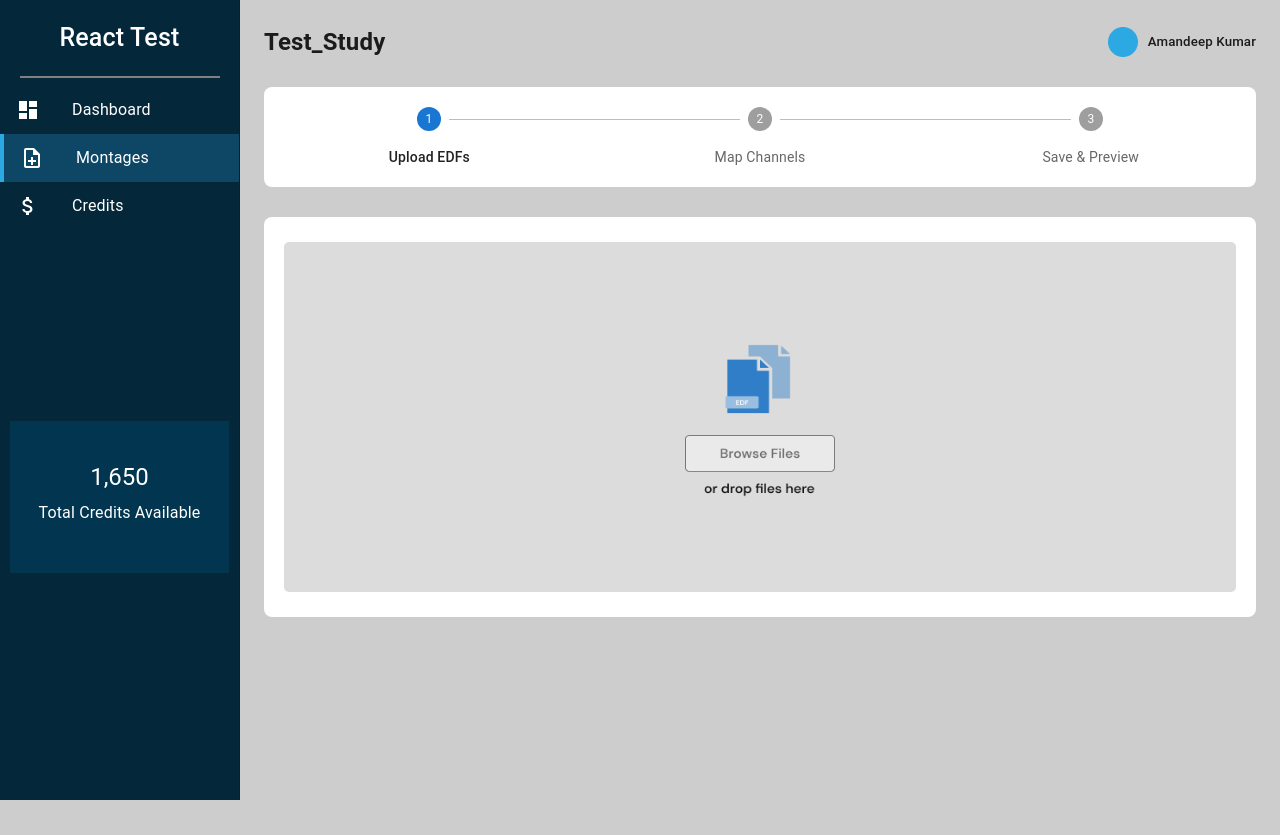
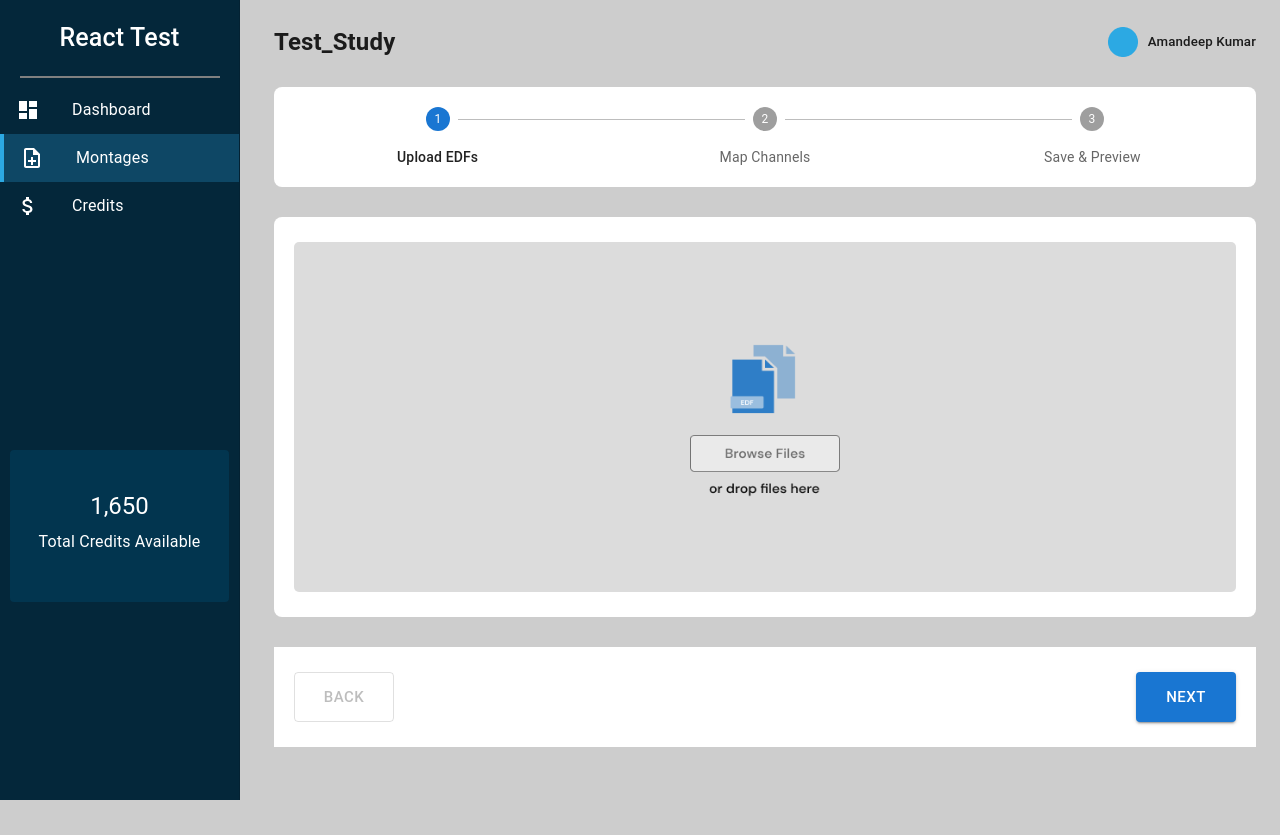
Before and after one commit to Amandeep4567/Neurobit-Technologies, a React (Vite) app: page / in a window 1280 px wide. Before the commit the page ends 800 px from the top, so only its background shows below. Built offline with nearby package versions, Linux system fonts and the light colour scheme.

Commit message:
feat: code updated

```diff
--- a/src/components/BackNext.jsx
+++ b/src/components/BackNext.jsx
@@ -1,7 +1,42 @@
+import "../styles/CompStyles/backnext.css";
 import React from "react";
+import { Box } from "@mui/system";
+import Stack from "@mui/material/Stack";
+import Button from "@mui/material/Button";
+import { Typography } from "@mui/material";
 
 const BackNext = () => {
-  return <div>BackNext</div>;
+  return (
+    <div className="bottom_section">
+      <Box
+        sx={{
+          width: "100%",
+          bgcolor: "#ffffff",
+          paddingY: "25px",
+          paddingX: "20px",
+          display: "flex",
+          justifyContent: "space-between",
+          display: "flex",
+          justifyContent: "space-between",
+        }}
+      >
+        <Button
+          variant="outlined"
+          sx={{ width: "100px", height: "50px", fontSize: "15px" }}
+          disabled
+        >
+          Back
+        </Button>
+        <Button
+          variant="contained"
+          sx={{ width: "100px", height: "50px", fontSize: "15px" }}
+          href="#contained-buttons"
+        >
+          Next
+        </Button>
+      </Box>
+    </div>
+  );
 };
 
 export default BackNext;
--- a/src/components/Sidebar.jsx
+++ b/src/components/Sidebar.jsx
@@ -17,7 +17,7 @@ import MenuIcon from "@mui/icons-material/Menu";
 import Toolbar from "@mui/material/Toolbar";
 import Typography from "@mui/material/Typography";
 import { bgcolor, fontSize, height, textAlign } from "@mui/system";
-import { DropdownBox, Stepper } from ".";
+import { DropdownBox, Stepper, BackNext } from ".";
 import { FormatAlignJustify, Opacity, WrapText } from "@mui/icons-material";
 
 const drawerWidth = 240;
@@ -66,10 +66,6 @@ function Sidebar() {
             </ListItemButton>
           </ListItem>
         ))}
-        {/* <div className="bottom_box">
-          <h2>1,650</h2>
-          <p>Total Credits Available</p>
-        </div> */}
         <Box
           sx={{
             display: "flex",
@@ -77,15 +73,16 @@ function Sidebar() {
             textAlign: "center",
             bgcolor: "#02354F",
             paddingY: "40px",
-            marginTop: "80%",
+            marginTop: "92%",
             marginX: "10px",
             color: "white",
             lineHeight: "40px",
+            borderRadius: "4px",
           }}
         >
           <div>
             <Typography variant="h5">1,650</Typography>
-            <Typography variant="h8">Total Credits Available</Typography>
+            <Typography variant="h7">Total Credits Available</Typography>
           </div>
         </Box>
       </List>
@@ -159,19 +156,6 @@ function Sidebar() {
             {drawer}
           </Drawer>
         </Box>
-        <Box
-          component="main"
-          sx={{
-            flexGrow: 1,
-            p: 3,
-            width: { sm: `calc(100% - ${drawerWidth}px)` },
-          }}
-        >
-          <Stepper />
-          <DropdownBox />
-
-          <Toolbar />
-        </Box>
       </Box>
     </div>
   );
--- a/src/pages/Homepage.jsx
+++ b/src/pages/Homepage.jsx
@@ -1,6 +1,10 @@
 import React from "react";
 import { Sidebar, Stepper, DropdownBox, BackNext } from "../components";
+import { Box } from "@mui/system";
+import { Toolbar } from "@mui/material";
 import "../styles/pageStyles/homepage.css";
+
+const drawerWidth = 240;
 
 const Homepage = () => {
   return (
@@ -8,7 +12,22 @@ const Homepage = () => {
       <div className="homepage">
         <Sidebar />
         <div className="models">
-          <BackNext />
+          <Box sx={{ display: "flex" }}>
+            <Box
+              component="main"
+              sx={{
+                flexGrow: 1,
+                p: 3,
+                width: { sm: `calc(100% - ${drawerWidth}px)` },
+              }}
+            >
+              <Stepper />
+              <DropdownBox />
+              <BackNext />
+
+              <Toolbar />
+            </Box>
+          </Box>
         </div>
       </div>
     </div>
--- /dev/null
+++ b/src/styles/CompStyles/backnext.css
@@ -0,0 +1,3 @@
+.bottom_section {
+  margin-top: 30px;
+}
--- a/src/styles/pageStyles/homepage.css
+++ b/src/styles/pageStyles/homepage.css
@@ -0,0 +1,3 @@
+.models {
+  margin-left: 250px;
+}
```
